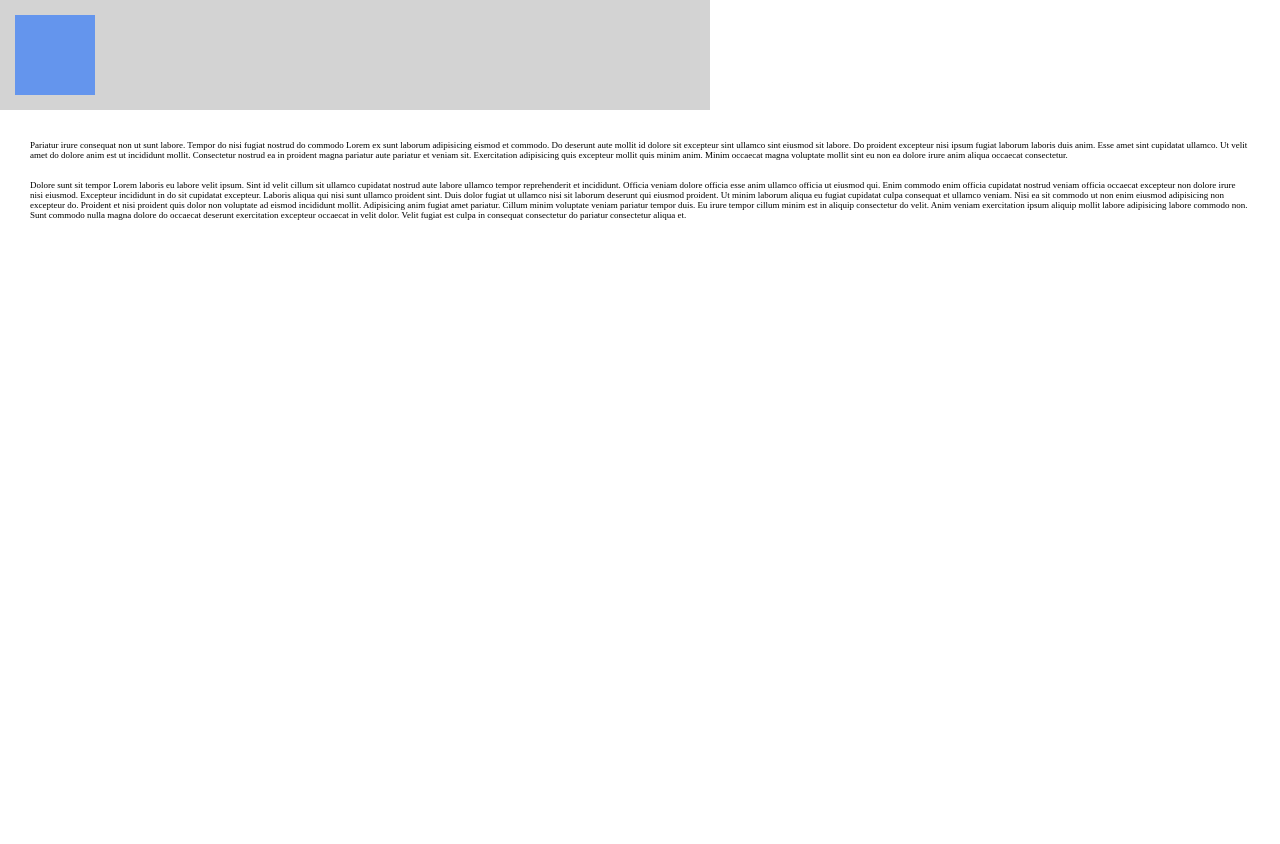
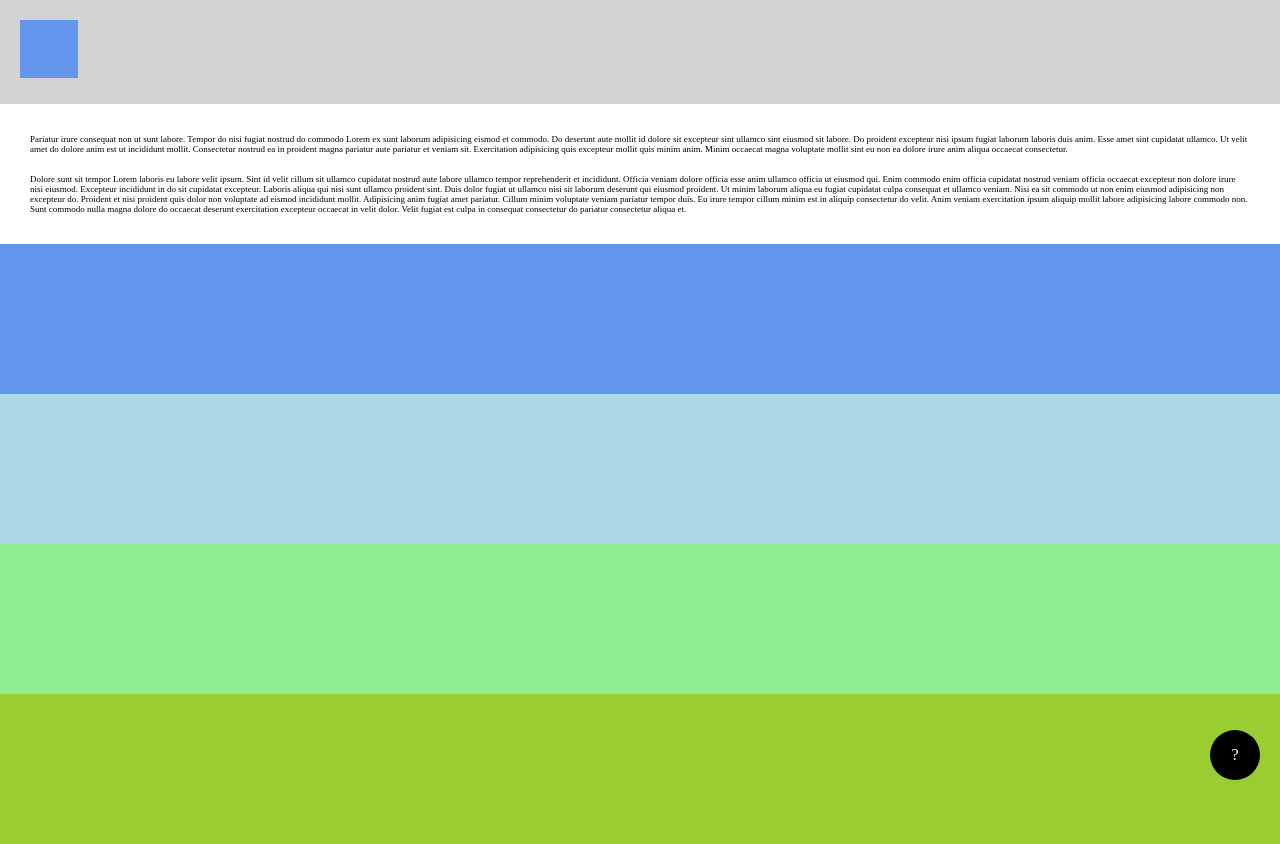
Before and after one commit to Damien580/HTML-CSS-2-lab, a plain HTML site: page drill-3/index.html in a window 1280 px wide. Before the commit the page ends 800 px from the top, so only its background shows below. Drawn offline with Linux system fonts and the light colour scheme.

Commit message:
finished

```diff
--- a/drill-3/index.css
+++ b/drill-3/index.css
@@ -10,14 +10,13 @@ header{
     background-color: lightgray;
     display: flex;
 
-    height: 10vh;
-    width: 85vh;
-    padding: 15px;
+    height: 8vh;
+    padding: 20px;
 
 }
 .box{
     background-color: cornflowerblue;
-    height: 100%;
+    height: 90%;
     aspect-ratio: 1 / 1;
 }
 
@@ -40,3 +39,38 @@ p{
     margin-right: 30px;
     margin-bottom: 30px;
 }
+
+section{
+    height: 150px;
+}
+
+#sec1{
+background-color:cornflowerblue;
+}
+
+#sec2{
+background-color:lightblue ;
+}
+
+#sec3{
+background-color: lightgreen;
+}
+
+#sec4{
+background-color: yellowgreen;
+}
+
+nav{
+    position: fixed;
+    bottom: 20px;
+    right: 20px;
+    display: flex;
+    justify-content: center;
+    align-items: center;
+    background-color: black;
+    color: white;
+    height: 50px;
+    width: 50px;
+    border-radius: 50%;
+
+}
--- a/drill-3/index.html
+++ b/drill-3/index.html
@@ -18,5 +18,12 @@
     <p id="ptwo">Dolore sunt sit tempor Lorem laboris eu labore velit ipsum. Sint id velit cillum sit ullamco cupidatat nostrud aute labore ullamco tempor reprehenderit et incididunt. Officia veniam dolore officia esse anim ullamco officia ut eiusmod qui. Enim commodo enim officia cupidatat nostrud veniam officia occaecat excepteur non dolore irure nisi eiusmod. Excepteur incididunt in do sit cupidatat excepteur. Laboris aliqua qui nisi sunt ullamco proident sint. Duis dolor fugiat ut ullamco nisi sit laborum deserunt qui eiusmod proident. Ut minim laborum aliqua eu fugiat cupidatat culpa consequat et ullamco veniam. Nisi ea sit commodo ut non enim eiusmod adipisicing non excepteur do. Proident et nisi proident quis dolor non voluptate ad eismod incididunt mollit. Adipisicing anim fugiat amet pariatur. Cillum minim voluptate veniam pariatur tempor duis. Eu irure tempor cillum minim est in aliquip consectetur do velit. Anim veniam exercitation ipsum aliquip mollit labore adipisicing labore commodo non. Sunt commodo nulla magna dolore do occaecat deserunt exercitation excepteur occaecat in velit dolor. Velit fugiat est culpa in consequat consectetur do pariatur consectetur aliqua et.</p>
 
     <div id="box"></div>
+
+    <section id="sec1"></section>
+    <section id="sec2"></section>
+    <section id="sec3"></section>
+    <section id="sec4"></section>
+
+    <nav>?</nav>
 </body>
 </html>
```
